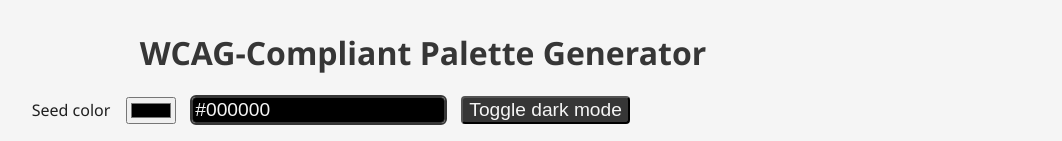
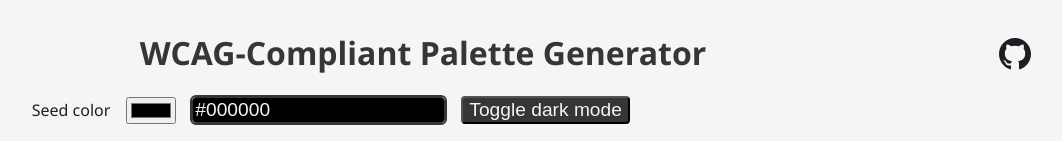
Before and after one commit to Tom4U/wcag-palettes-generator, a website: page docs/index.html in a window 1280 px wide. Shown: the top 141 px of the page, without its empty margins (217-1279 px from the left). Drawn offline with Linux system fonts and the light colour scheme.

Commit message:
feat(ui): add link to github sources

```diff
--- a/docs/index.html
+++ b/docs/index.html
@@ -10,6 +10,9 @@
     <div id="container">
         <header>
             <h1>WCAG-Compliant Palette Generator</h1>
+            <a href="https://github.com/Tom4U/wcag-palettes-generator" class="github" target="_blank">
+                <img src="github.svg" width="32" alt="Github Logo">
+            </a>
         </header>
         <main>
 
--- a/docs/style.css
+++ b/docs/style.css
@@ -43,6 +43,12 @@ button {
     header {
         height: 64px;
         line-height: 64px;
+
+        .github {
+            position: fixed;
+            right: 32px;
+            top: 32px;
+        }
     }
 
     main {
```
